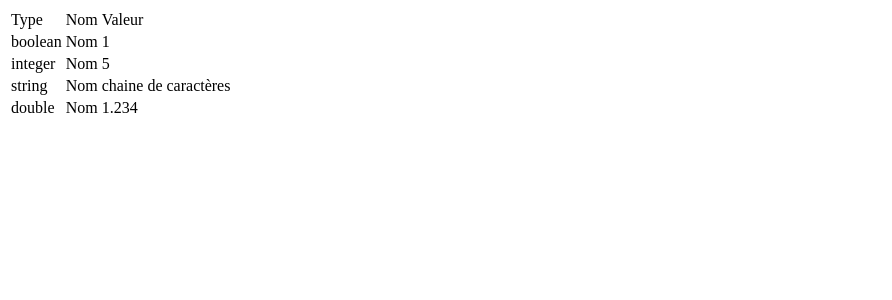
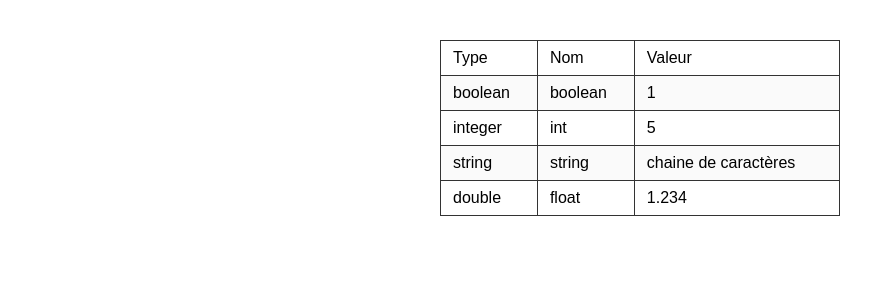
Before and after one commit to lorenzo-brissardnavarro/runtrackPHP, a PHP site: page / in a window 1280 px wide. Shown: the top 300 px of the page, without its empty margins (0-892 px from the left). Run offline with PHP 8.4, Linux system fonts and the light colour scheme.

Commit message:
feat : affichage avec fonction et boucle

```diff
--- a/jour01/job03/index.php
+++ b/jour01/job03/index.php
@@ -1,11 +1,33 @@
 <?php
-
-//Variables
+// Variables
 $boolean = true;
 $int = 5;
 $str = "chaine de caractères";
 $float = 1.234;
 
+$array = [
+    "boolean" => $boolean,
+    "int" => $int,
+    "string" => $str,
+    "float" => $float
+];
+
+function table($tab) {
+    $html = "";
+
+    foreach ($tab as $name => $value) {
+        $type = gettype($value);
+        $html .= "
+            <tr>
+                <td>$type</td>
+                <td>$name</td>
+                <td>$value</td>
+            </tr>
+        ";
+    }
+
+    return $html;
+}
 ?>
 
 <!DOCTYPE html>
@@ -14,6 +36,29 @@ $float = 1.234;
     <meta charset="UTF-8">
     <meta name="viewport" content="width=device-width, initial-scale=1.0">
     <title>Runtrack PHP : tableau </title>
+    <style>
+        table {
+            border-collapse: collapse;
+            margin: 40px auto;
+            min-width: 400px;
+            font-family: Arial, sans-serif;
+        }
+
+        th, td {
+            border: 1px solid #333;
+            padding: 8px 12px;
+            text-align: left;
+        }
+
+        th {
+            background-color: #f0f0f0;
+            font-weight: bold;
+        }
+
+        tr:nth-child(2n) {
+            background-color: #fafafa;
+        }
+    </style>
 </head>
 <body>
     <main>
@@ -24,26 +69,7 @@ $float = 1.234;
                     <td>Nom</td>
                     <td>Valeur</td>
                 </tr>
-                <tr>
-                    <td><?php echo gettype($boolean) ?></td>
-                    <td>Nom</td>
-                    <td><?php echo($boolean) ?></td>
-                </tr>
-                <tr>
-                    <td><?php echo gettype($int) ?></td>
-                    <td>Nom</td>
-                    <td><?php echo($int) ?></td>
-                </tr>
-                <tr>
-                    <td><?php echo gettype($str) ?></td>
-                    <td>Nom</td>
-                    <td><?php echo($str) ?></td>
-                </tr>
-                <tr>
-                    <td><?php echo gettype($float) ?></td>
-                    <td>Nom</td>
-                    <td><?php echo($float) ?></td>
-                </tr>
+                <?php echo table($array); ?>
             </tbody>
         </table>
     </main>
```
